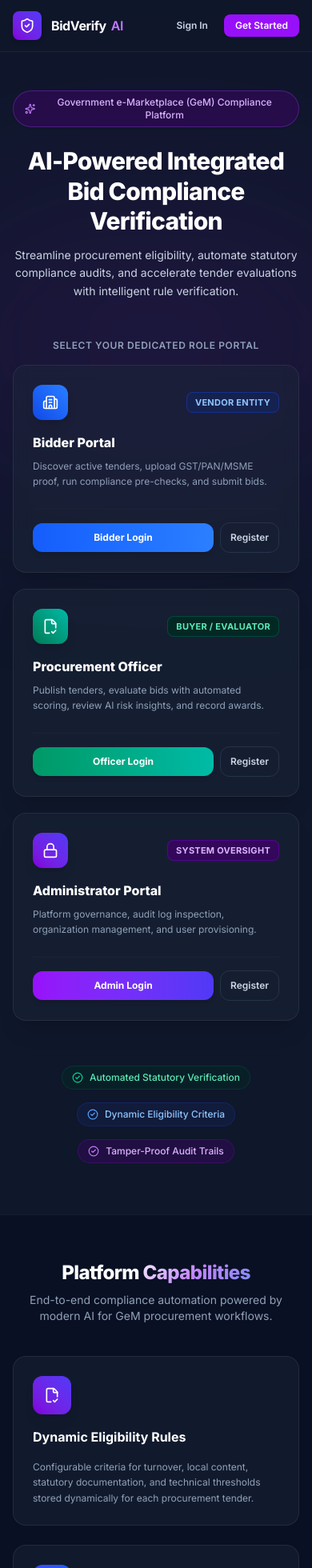
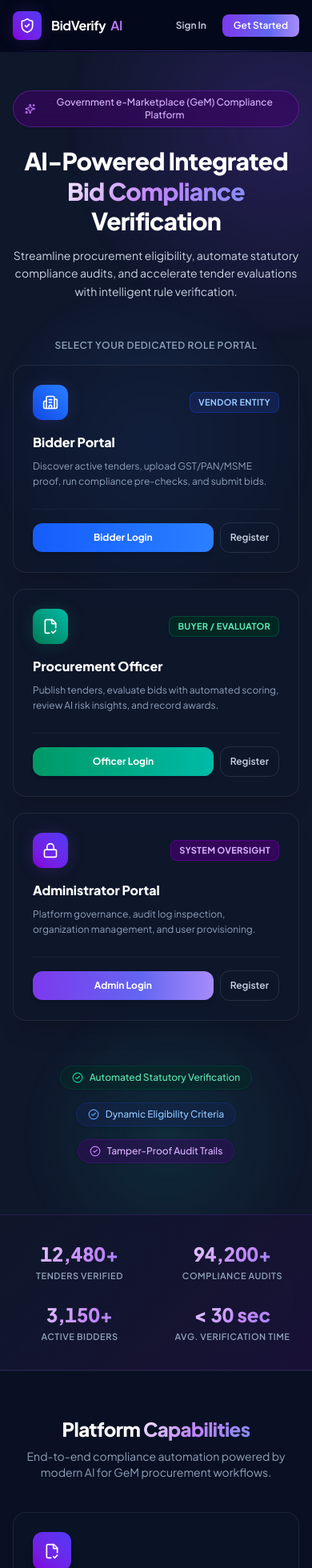
Before and after one commit to ADITHYA-1908/bid-compliance-platform, a Next.js app in the folder frontend/: page / in a window 390 px wide. Shown: the top 1960 px of the page at 80% size. Built offline with nearby package versions, Linux system fonts and the light colour scheme; no server answers.

Commit message:
style: apply premium UI design upgrades to frontend on feature/niyas branch

```diff
--- a/frontend/src/app/globals.css
+++ b/frontend/src/app/globals.css
@@ -1,63 +1,58 @@
 @import "tailwindcss";
 
 :root {
-  --background: #0b0f19;
+  --background: #050508;
   --foreground: #f8fafc;
-  --card-bg: rgba(15, 23, 42, 0.75);
+  --card-bg: rgba(15, 23, 42, 0.45);
   --card-border: rgba(255, 255, 255, 0.08);
+  --primary: #8b5cf6;
+  --primary-glow: rgba(139, 92, 246, 0.2);
 }
 
 @theme inline {
   --color-background: var(--background);
   --color-foreground: var(--foreground);
+  --color-primary: var(--primary);
+  --color-primary-glow: var(--primary-glow);
 }
 
 body {
-  background-color: #0b0f19;
-  color: #f1f5f9;
+  background-color: var(--background);
+  color: var(--foreground);
   font-feature-settings: "cv02", "cv03", "cv04", "cv11";
+  background-image: radial-gradient(circle at 50% -20%, var(--primary-glow), transparent 70%);
 }
 
 /* Custom Smooth Scrollbar */
-::-webkit-scrollbar {
-  width: 6px;
-  height: 6px;
-}
-::-webkit-scrollbar-track {
-  background: #0b0f19;
-}
-::-webkit-scrollbar-thumb {
-  background: #1e293b;
-  border-radius: 9999px;
-}
-::-webkit-scrollbar-thumb:hover {
-  background: #334155;
-}
+::-webkit-scrollbar { width: 6px; height: 6px; }
+::-webkit-scrollbar-track { background: var(--background); }
+::-webkit-scrollbar-thumb { background: #1e293b; border-radius: 9999px; }
+::-webkit-scrollbar-thumb:hover { background: #334155; }
 
-/* Glassmorphism & Surface Utilities */
+/* Glassmorphism Utilities */
 .glass-panel {
   background: rgba(15, 23, 42, 0.7);
   backdrop-filter: blur(12px);
   -webkit-backdrop-filter: blur(12px);
-  border: 1px solid rgba(255, 255, 255, 0.08);
+  border: 1px solid var(--card-border);
 }
 
 .glass-card {
-  background: rgba(30, 41, 59, 0.45);
+  background: var(--card-bg);
   backdrop-filter: blur(10px);
   -webkit-backdrop-filter: blur(10px);
-  border: 1px solid rgba(255, 255, 255, 0.07);
-  transition: all 0.25s cubic-bezier(0.4, 0, 0.2, 1);
+  border: 1px solid var(--card-border);
+  transition: all 0.3s cubic-bezier(0.4, 0, 0.2, 1);
 }
 
 .glass-card:hover {
   border-color: rgba(168, 85, 247, 0.35);
+  background: rgba(15, 23, 42, 0.75);
   box-shadow: 0 10px 30px -10px rgba(147, 51, 234, 0.15);
-  transform: translateY(-2px);
 }
 
 .glass-header {
-  background: rgba(11, 15, 25, 0.85);
+  background: rgba(5, 5, 8, 0.85);
   backdrop-filter: blur(16px);
   -webkit-backdrop-filter: blur(16px);
   border-bottom: 1px solid rgba(255, 255, 255, 0.08);
@@ -68,39 +63,248 @@ body {
   background: linear-gradient(135deg, #f3e8ff 0%, #c084fc 50%, #818cf8 100%);
   -webkit-background-clip: text;
   -webkit-text-fill-color: transparent;
+  background-clip: text;
 }
 
 .gradient-text-blue {
   background: linear-gradient(135deg, #e0f2fe 0%, #38bdf8 50%, #818cf8 100%);
   -webkit-background-clip: text;
   -webkit-text-fill-color: transparent;
+  background-clip: text;
 }
 
 .gradient-text-emerald {
   background: linear-gradient(135deg, #d1fae5 0%, #34d399 50%, #059669 100%);
   -webkit-background-clip: text;
   -webkit-text-fill-color: transparent;
+  background-clip: text;
 }
 
-/* Subtle Glow Effects */
+/* Glow Effects */
 .glow-purple {
-  box-shadow: 0 0 25px -5px rgba(168, 85, 247, 0.25);
+  box-shadow: 0 0 25px -5px rgba(168, 85, 247, 0.3);
+}
+.glow-indigo {
+  box-shadow: 0 0 25px -5px rgba(99, 102, 241, 0.3);
+}
+.glow-emerald {
+  box-shadow: 0 0 25px -5px rgba(16, 185, 129, 0.3);
 }
 
-.glow-indigo {
-  box-shadow: 0 0 25px -5px rgba(99, 102, 241, 0.25);
-}
-
-.glow-emerald {
-  box-shadow: 0 0 25px -5px rgba(16, 185, 129, 0.25);
-}
-
-/* Pulse animation for live status indicators */
+/* Subtle Pulse */
 @keyframes subtle-pulse {
   0%, 100% { opacity: 1; transform: scale(1); }
   50% { opacity: 0.65; transform: scale(0.96); }
 }
-
 .animate-subtle-pulse {
   animation: subtle-pulse 3s cubic-bezier(0.4, 0, 0.6, 1) infinite;
 }
+
+/* Animated Drifting Orbs (Hero & Login BG) */
+@keyframes drift-1 {
+  0%   { transform: translate(0px, 0px) scale(1); }
+  33%  { transform: translate(40px, -30px) scale(1.06); }
+  66%  { transform: translate(-20px, 20px) scale(0.97); }
+  100% { transform: translate(0px, 0px) scale(1); }
+}
+@keyframes drift-2 {
+  0%   { transform: translate(0px, 0px) scale(1); }
+  33%  { transform: translate(-35px, 25px) scale(1.04); }
+  66%  { transform: translate(30px, -15px) scale(0.98); }
+  100% { transform: translate(0px, 0px) scale(1); }
+}
+@keyframes drift-3 {
+  0%   { transform: translate(0px, 0px) scale(1); }
+  50%  { transform: translate(25px, 30px) scale(1.05); }
+  100% { transform: translate(0px, 0px) scale(1); }
+}
+
+.orb {
+  position: absolute;
+  border-radius: 50%;
+  pointer-events: none;
+}
+.orb-purple {
+  width: 520px;
+  height: 520px;
+  background: radial-gradient(circle, rgba(124,58,237,0.22) 0%, transparent 70%);
+  top: -10%;
+  left: 15%;
+  animation: drift-1 14s ease-in-out infinite;
+}
+.orb-blue {
+  width: 420px;
+  height: 420px;
+  background: radial-gradient(circle, rgba(59,130,246,0.16) 0%, transparent 70%);
+  top: 20%;
+  right: 5%;
+  animation: drift-2 18s ease-in-out infinite;
+  animation-delay: -5s;
+}
+.orb-teal {
+  width: 360px;
+  height: 360px;
+  background: radial-gradient(circle, rgba(20,184,166,0.13) 0%, transparent 70%);
+  bottom: -5%;
+  left: 5%;
+  animation: drift-3 20s ease-in-out infinite;
+  animation-delay: -10s;
+}
+
+/* 3D Tilt Role Card Effect */
+.role-card-3d {
+  transform-style: preserve-3d;
+  transition: transform 0.4s cubic-bezier(0.23, 1, 0.32, 1), box-shadow 0.4s ease, border-color 0.3s ease;
+  position: relative;
+}
+.role-card-3d:hover {
+  transform: perspective(900px) rotateY(-4deg) rotateX(2deg) translateY(-8px);
+  box-shadow: 0 20px 50px -15px rgba(124, 58, 237, 0.25);
+}
+
+/* Live Stats Counter Strip */
+.stats-strip {
+  background: linear-gradient(135deg, rgba(15,23,42,0.85) 0%, rgba(30,15,60,0.65) 100%);
+  border-top: 1px solid rgba(124,58,237,0.2);
+  border-bottom: 1px solid rgba(124,58,237,0.2);
+  backdrop-filter: blur(12px);
+}
+.stat-number {
+  background: linear-gradient(135deg, #f3e8ff 0%, #c084fc 60%, #818cf8 100%);
+  -webkit-background-clip: text;
+  -webkit-text-fill-color: transparent;
+  background-clip: text;
+  font-variant-numeric: tabular-nums;
+}
+
+/* Status Badges */
+.badge-open {
+  background: rgba(16, 185, 129, 0.12);
+  color: #34d399;
+  border: 1px solid rgba(16, 185, 129, 0.3);
+}
+.badge-review {
+  background: rgba(245, 158, 11, 0.12);
+  color: #fbbf24;
+  border: 1px solid rgba(245, 158, 11, 0.3);
+}
+.badge-awarded {
+  background: rgba(59, 130, 246, 0.12);
+  color: #60a5fa;
+  border: 1px solid rgba(59, 130, 246, 0.3);
+}
+.badge-rejected {
+  background: rgba(239, 68, 68, 0.12);
+  color: #f87171;
+  border: 1px solid rgba(239, 68, 68, 0.3);
+}
+.badge-draft {
+  background: rgba(100, 116, 139, 0.12);
+  color: #94a3b8;
+  border: 1px solid rgba(100, 116, 139, 0.3);
+}
+.badge-closed {
+  background: rgba(168, 85, 247, 0.12);
+  color: #c084fc;
+  border: 1px solid rgba(168, 85, 247, 0.3);
+}
+
+/* Table Enhancements */
+.data-table tbody tr:nth-child(even) {
+  background: rgba(30, 41, 59, 0.25);
+}
+.data-table tbody tr {
+  transition: background 0.18s ease, box-shadow 0.18s ease;
+  border-left: 3px solid transparent;
+}
+.data-table tbody tr:hover {
+  background: rgba(99, 102, 241, 0.08) !important;
+  box-shadow: inset 3px 0 0 #6366f1;
+  border-left-color: #6366f1;
+}
+
+/* Toast Notifications */
+@keyframes toast-slide-in {
+  from { opacity: 0; transform: translateX(110%); }
+  to   { opacity: 1; transform: translateX(0); }
+}
+.toast-enter {
+  animation: toast-slide-in 0.35s cubic-bezier(0.34, 1.56, 0.64, 1);
+}
+
+/* Sidebar Active Nav Indicator */
+.nav-item-active {
+  position: relative;
+  background: linear-gradient(90deg, rgba(124,58,237,0.2) 0%, rgba(99,102,241,0.08) 100%);
+  color: #ffffff;
+}
+.nav-item-active::before {
+  content: '';
+  position: absolute;
+  left: 0;
+  top: 50%;
+  transform: translateY(-50%);
+  width: 3px;
+  height: 65%;
+  background: linear-gradient(180deg, #c084fc, #818cf8);
+  border-radius: 0 4px 4px 0;
+  box-shadow: 0 0 10px rgba(192, 132, 252, 0.6);
+}
+
+/* Input Focus Glow */
+.input-glow:focus {
+  border-color: rgba(168, 85, 247, 0.6) !important;
+  box-shadow: 0 0 0 3px rgba(124, 58, 237, 0.2), 0 0 20px -5px rgba(124,58,237,0.25) !important;
+  outline: none !important;
+}
+
+/* Shimmer Button Hover Effect */
+@keyframes shimmer-sweep {
+  0%   { background-position: -200% center; }
+  100% { background-position: 200% center; }
+}
+.btn-shimmer {
+  background-size: 200% auto;
+  background-image: linear-gradient(90deg, #7c3aed 0%, #6366f1 30%, #a78bfa 50%, #6366f1 70%, #7c3aed 100%);
+  transition: background-position 0.5s ease, transform 0.2s ease, box-shadow 0.2s ease;
+}
+.btn-shimmer:hover {
+  background-position: right center;
+  transform: translateY(-1px);
+  box-shadow: 0 8px 25px -8px rgba(124, 58, 237, 0.5);
+}
+.btn-shimmer:active {
+  transform: translateY(0px);
+}
+
+/* Avatar Pulse Ring */
+@keyframes ring-pulse {
+  0%, 100% { box-shadow: 0 0 0 2px rgba(168,85,247,0.4); }
+  50%       { box-shadow: 0 0 0 5px rgba(168,85,247,0.15); }
+}
+.avatar-ring:hover {
+  animation: ring-pulse 1.5s ease-in-out infinite;
+}
+
+/* Dropdown Animation */
+@keyframes dropdown-in {
+  from { opacity: 0; transform: scale(0.96) translateY(-6px); }
+  to   { opacity: 1; transform: scale(1) translateY(0); }
+}
+.dropdown-animate {
+  animation: dropdown-in 0.2s cubic-bezier(0.34, 1.56, 0.64, 1);
+  transform-origin: top right;
+}
+
+/* Gradient Border Bottom Navbar */
+.navbar-gradient-border {
+  border-bottom: 1px solid transparent;
+  position: relative;
+}
+.navbar-gradient-border::after {
+  content: '';
+  position: absolute;
+  bottom: 0; left: 0; right: 0;
+  height: 1px;
+  background: linear-gradient(90deg, transparent 0%, rgba(124,58,237,0.4) 30%, rgba(99,102,241,0.4) 70%, transparent 100%);
+}
--- a/frontend/src/app/layout.tsx
+++ b/frontend/src/app/layout.tsx
@@ -1,10 +1,11 @@
 import type { Metadata } from "next";
-import { Inter } from "next/font/google";
+import { Plus_Jakarta_Sans } from "next/font/google";
 import "./globals.css";
 import { AuthProvider } from "@/context/AuthContext";
 
-const inter = Inter({
+const plusJakartaSans = Plus_Jakarta_Sans({
   subsets: ["latin"],
+  weight: ["400", "500", "600", "700", "800"],
 });
 
 export const metadata: Metadata = {
@@ -19,7 +20,7 @@ export default function RootLayout({
 }>) {
   return (
     <html lang="en" className="h-full dark">
-      <body className={`${inter.className} min-h-full flex flex-col bg-[#0b0f19] text-slate-100 antialiased selection:bg-purple-600 selection:text-white`}>
+      <body className={`${plusJakartaSans.className} min-h-full flex flex-col bg-[#050508] text-slate-100 antialiased selection:bg-purple-600 selection:text-white`}>
         <AuthProvider>
           {children}
         </AuthProvider>
--- a/frontend/src/app/page.tsx
+++ b/frontend/src/app/page.tsx
@@ -23,10 +23,10 @@ export default function HomePage() {
   return (
     <div className="min-h-screen flex flex-col bg-slate-900 text-slate-100 selection:bg-purple-600 selection:text-white">
       {/* Top Navigation Bar */}
-      <header className="border-b border-slate-800/80 bg-slate-900/80 backdrop-blur-md sticky top-0 z-40">
+      <header className="navbar-gradient-border border-b border-slate-800/80 bg-slate-950/80 backdrop-blur-md sticky top-0 z-40">
         <div className="max-w-7xl mx-auto px-4 sm:px-6 lg:px-8 h-16 flex items-center justify-between">
           <div className="flex items-center gap-3">
-            <div className="flex h-9 w-9 items-center justify-center rounded-lg bg-gradient-to-tr from-purple-700 to-indigo-600 shadow-md">
+            <div className="flex h-9 w-9 items-center justify-center rounded-lg bg-gradient-to-tr from-purple-700 to-indigo-600 shadow-md glow-purple">
               <ShieldCheck className="h-5 w-5 text-white" />
             </div>
             <div>
@@ -45,7 +45,7 @@ export default function HomePage() {
             ) : user ? (
               <Link
                 href={portalRoute}
-                className="inline-flex items-center gap-1.5 rounded-lg bg-purple-600 px-4 py-2 text-xs font-semibold text-white shadow-sm hover:bg-purple-500 transition-colors"
+                className="inline-flex items-center gap-1.5 rounded-lg btn-shimmer px-4 py-2 text-xs font-semibold text-white shadow-sm transition-all"
               >
                 Go to {user.role === "PROCUREMENT_OFFICER" ? "Procurement" : user.role === "BIDDER" ? "Bidder" : "Admin"} Portal
                 <ArrowRight className="h-3.5 w-3.5" />
@@ -54,13 +54,13 @@ export default function HomePage() {
               <>
                 <Link
                   href="/login"
-                  className="rounded-lg px-3 py-1.5 text-xs font-semibold text-slate-300 hover:text-white hover:bg-slate-800 transition-colors"
+                  className="rounded-lg px-3 py-1.5 text-xs font-semibold text-slate-300 hover:text-white hover:bg-slate-800/70 transition-colors"
                 >
                   Sign In
                 </Link>
                 <Link
                   href="/signup"
-                  className="inline-flex items-center justify-center rounded-lg bg-purple-600 px-3.5 py-1.5 text-xs font-semibold text-white shadow-sm hover:bg-purple-500 transition-colors"
+                  className="inline-flex items-center justify-center rounded-lg btn-shimmer px-3.5 py-1.5 text-xs font-semibold text-white shadow-sm transition-all"
                 >
                   Get Started
                 </Link>
@@ -73,18 +73,22 @@ export default function HomePage() {
       {/* Hero Section */}
       <main className="flex-1">
         <section className="relative overflow-hidden pt-12 pb-16 sm:pt-16 sm:pb-20">
-          {/* Subtle Ambient Gradient Glow */}
-          <div className="absolute top-1/4 left-1/2 -translate-x-1/2 -translate-y-1/2 w-[600px] h-[350px] bg-purple-900/20 blur-[120px] rounded-full pointer-events-none -z-0" />
+          {/* Animated Drifting Background Orbs */}
+          <div className="absolute inset-0 overflow-hidden pointer-events-none -z-0">
+            <div className="orb orb-purple" />
+            <div className="orb orb-blue" />
+            <div className="orb orb-teal" />
+          </div>
 
           <div className="max-w-6xl mx-auto px-4 sm:px-6 lg:px-8 text-center relative z-10 space-y-6">
-            <div className="inline-flex items-center gap-2 rounded-full border border-purple-500/30 bg-purple-950/50 px-3.5 py-1.5 text-xs font-medium text-purple-300 shadow-sm backdrop-blur-xs">
-              <Sparkles className="h-3.5 w-3.5 text-purple-400" />
+            <div className="inline-flex items-center gap-2 rounded-full border border-purple-500/30 bg-purple-950/60 px-3.5 py-1.5 text-xs font-medium text-purple-300 shadow-sm backdrop-blur-md">
+              <Sparkles className="h-3.5 w-3.5 text-purple-400 animate-subtle-pulse" />
               <span>Government e-Marketplace (GeM) Compliance Platform</span>
             </div>
 
             <div className="space-y-3 max-w-4xl mx-auto">
               <h1 className="text-3xl sm:text-4xl lg:text-5xl font-extrabold tracking-tight text-white leading-tight">
-                AI-Powered Integrated Bid Compliance Verification
+                AI-Powered Integrated <span className="gradient-text-purple">Bid Compliance</span> Verification
               </h1>
               <p className="text-sm sm:text-base text-slate-300 max-w-2xl mx-auto leading-relaxed">
                 Streamline procurement eligibility, automate statutory compliance audits, and accelerate tender evaluations with intelligent rule verification.
@@ -99,10 +103,10 @@ export default function HomePage() {
 
               <div className="grid grid-cols-1 md:grid-cols-3 gap-5 text-left max-w-4xl mx-auto">
                 {/* 1. Bidder Portal Card */}
-                <div className="group glass-card rounded-2xl border border-blue-800/30 p-6 hover:border-blue-500/60 flex flex-col justify-between shadow-xl hover:shadow-blue-900/20 transition-all duration-300">
+                <div className="group role-card-3d glass-card rounded-2xl border border-blue-800/30 p-6 hover:border-blue-500/60 flex flex-col justify-between shadow-xl hover:shadow-blue-900/20 transition-all duration-300">
                   <div>
                     <div className="flex items-center justify-between mb-4">
-                      <div className="flex h-11 w-11 items-center justify-center rounded-xl bg-gradient-to-tr from-blue-700 to-blue-500 text-white shadow-lg group-hover:scale-110 transition-transform duration-300">
+                      <div className="flex h-11 w-11 items-center justify-center rounded-xl bg-gradient-to-tr from-blue-700 to-blue-500 text-white shadow-lg glow-indigo group-hover:scale-110 transition-transform duration-300">
                         <Building2 className="h-5 w-5" />
                       </div>
                       <span className="inline-flex items-center rounded-lg bg-blue-950/80 px-2.5 py-1 text-[11px] font-bold text-blue-300 border border-blue-700/40 tracking-wide uppercase">
@@ -134,10 +138,10 @@ export default function HomePage() {
                 </div>
 
                 {/* 2. Procurement Officer Portal Card */}
-                <div className="group glass-card rounded-2xl border border-emerald-800/30 p-6 hover:border-emerald-500/60 flex flex-col justify-between shadow-xl hover:shadow-emerald-900/20 transition-all duration-300">
+                <div className="group role-card-3d glass-card rounded-2xl border border-emerald-800/30 p-6 hover:border-emerald-500/60 flex flex-col justify-between shadow-xl hover:shadow-emerald-900/20 transition-all duration-300">
                   <div>
                     <div className="flex items-center justify-between mb-4">
-                      <div className="flex h-11 w-11 items-center justify-center rounded-xl bg-gradient-to-tr from-emerald-700 to-teal-500 text-white shadow-lg group-hover:scale-110 transition-transform duration-300">
+                      <div className="flex h-11 w-11 items-center justify-center rounded-xl bg-gradient-to-tr from-emerald-700 to-teal-500 text-white shadow-lg glow-emerald group-hover:scale-110 transition-transform duration-300">
                         <FileCheck2 className="h-5 w-5" />
                       </div>
                       <span className="inline-flex items-center rounded-lg bg-emerald-950/80 px-2.5 py-1 text-[11px] font-bold text-emerald-300 border border-emerald-700/40 tracking-wide uppercase">
@@ -169,10 +173,10 @@ export default function HomePage() {
                 </div>
 
                 {/* 3. Administrator Portal Card */}
-                <div className="group glass-card rounded-2xl border border-purple-800/30 p-6 hover:border-purple-500/60 flex flex-col justify-between shadow-xl hover:shadow-purple-900/20 transition-all duration-300">
+                <div className="group role-card-3d glass-card rounded-2xl border border-purple-800/30 p-6 hover:border-purple-500/60 flex flex-col justify-between shadow-xl hover:shadow-purple-900/20 transition-all duration-300">
                   <div>
                     <div className="flex items-center justify-between mb-4">
-                      <div className="flex h-11 w-11 items-center justify-center rounded-xl bg-gradient-to-tr from-purple-700 to-indigo-600 text-white shadow-lg group-hover:scale-110 transition-transform duration-300">
+                      <div className="flex h-11 w-11 items-center justify-center rounded-xl bg-gradient-to-tr from-purple-700 to-indigo-600 text-white shadow-lg glow-purple group-hover:scale-110 transition-transform duration-300">
                         <Lock className="h-5 w-5" />
                       </div>
                       <span className="inline-flex items-center rounded-lg bg-purple-950/80 px-2.5 py-1 text-[11px] font-bold text-purple-300 border border-purple-700/40 tracking-wide uppercase">
@@ -190,7 +194,7 @@ export default function HomePage() {
                   <div className="mt-6 pt-4 border-t border-slate-800/60 flex items-center gap-2">
                     <Link
                       href="/login/admin"
-                      className="flex-1 text-center rounded-xl bg-gradient-to-r from-purple-600 to-indigo-600 px-3 py-2.5 text-xs font-bold text-white shadow-md hover:from-purple-500 hover:to-indigo-500 transition-all"
+                      className="flex-1 text-center rounded-xl btn-shimmer px-3 py-2.5 text-xs font-bold text-white shadow-md transition-all"
                     >
                       Admin Login
                     </Link>
@@ -207,17 +211,41 @@ export default function HomePage() {
 
             {/* Platform Feature Badges */}
             <div className="pt-8 flex flex-wrap items-center justify-center gap-4 sm:gap-8 text-xs text-slate-400">
-              <div className="flex items-center gap-2 bg-emerald-950/40 border border-emerald-800/30 rounded-full px-3 py-1.5">
+              <div className="flex items-center gap-2 bg-emerald-950/40 border border-emerald-800/30 rounded-full px-3.5 py-1.5 shadow-sm">
                 <CheckCircle2 className="h-3.5 w-3.5 text-emerald-400" />
                 <span className="text-emerald-300 font-medium">Automated Statutory Verification</span>
               </div>
-              <div className="flex items-center gap-2 bg-blue-950/40 border border-blue-800/30 rounded-full px-3 py-1.5">
+              <div className="flex items-center gap-2 bg-blue-950/40 border border-blue-800/30 rounded-full px-3.5 py-1.5 shadow-sm">
                 <CheckCircle2 className="h-3.5 w-3.5 text-blue-400" />
                 <span className="text-blue-300 font-medium">Dynamic Eligibility Criteria</span>
               </div>
-              <div className="flex items-center gap-2 bg-purple-950/40 border border-purple-800/30 rounded-full px-3 py-1.5">
+              <div className="flex items-center gap-2 bg-purple-950/40 border border-purple-800/30 rounded-full px-3.5 py-1.5 shadow-sm">
                 <CheckCircle2 className="h-3.5 w-3.5 text-purple-400" />
                 <span className="text-purple-300 font-medium">Tamper-Proof Audit Trails</span>
+              </div>
+            </div>
+          </div>
+        </section>
+
+        {/* Live Stats Counter Strip */}
+        <section className="stats-strip py-8">
+          <div className="max-w-6xl mx-auto px-4 sm:px-6 lg:px-8">
+            <div className="grid grid-cols-2 md:grid-cols-4 gap-6 text-center">
+              <div className="space-y-1">
+                <p className="stat-number text-2xl sm:text-3xl font-extrabold">12,480+</p>
+                <p className="text-[11px] font-semibold text-slate-400 uppercase tracking-wider">Tenders Verified</p>
+              </div>
+              <div className="space-y-1">
+                <p className="stat-number text-2xl sm:text-3xl font-extrabold">94,200+</p>
+                <p className="text-[11px] font-semibold text-slate-400 uppercase tracking-wider">Compliance Audits</p>
+              </div>
+              <div className="space-y-1">
+                <p className="stat-number text-2xl sm:text-3xl font-extrabold">3,150+</p>
+                <p className="text-[11px] font-semibold text-slate-400 uppercase tracking-wider">Active Bidders</p>
+              </div>
+              <div className="space-y-1">
+                <p className="stat-number text-2xl sm:text-3xl font-extrabold">&lt; 30 sec</p>
+                <p className="text-[11px] font-semibold text-slate-400 uppercase tracking-wider">Avg. Verification Time</p>
               </div>
             </div>
           </div>
```
Also changed, not shown: frontend/src/components/auth/RoleLoginForm.tsx (+19 -15 lines), frontend/src/components/layout/MobileSidebar.tsx (+5 -5 lines), frontend/src/components/layout/Sidebar.tsx (+5 -8 lines), frontend/src/components/layout/TopNavbar.tsx (+5 -5 lines).
